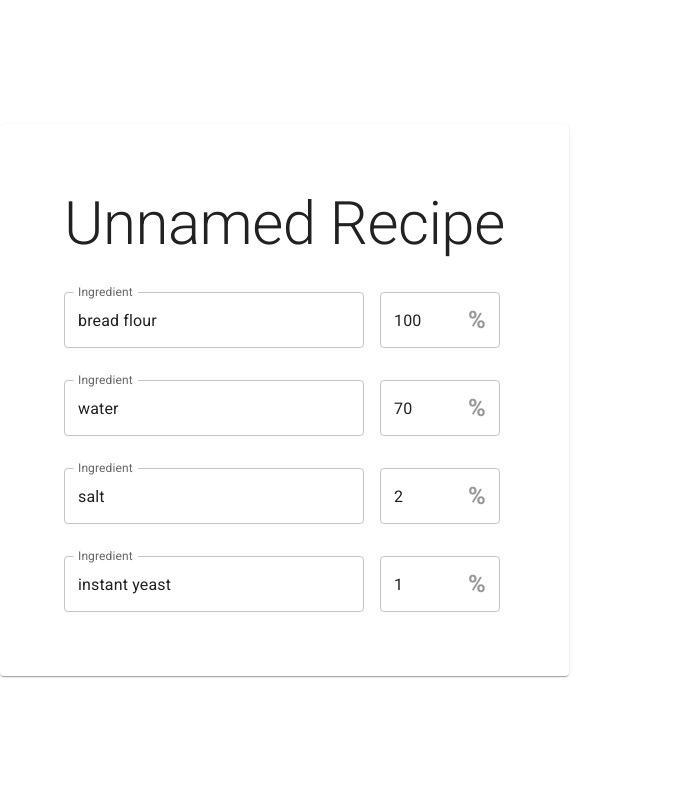
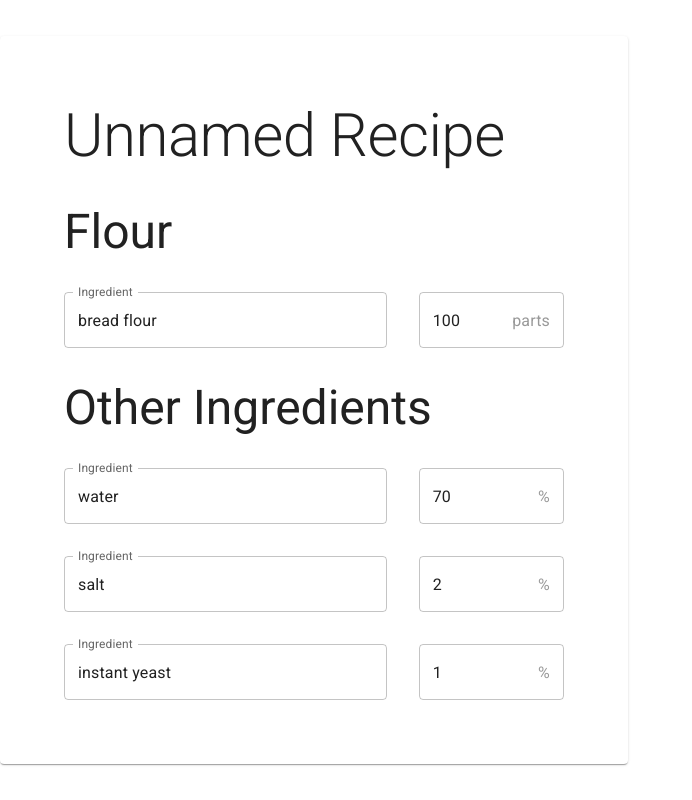
Before and after one commit to mrhanna/bread-calculator, a React (Vite) app: page / in a window 1280 px wide. Shown: the whole page, without its empty margins (0-692 px from the left). Built offline with nearby package versions, Linux system fonts and the light colour scheme.

Commit message:
Split ingredients into flours and others

```diff
--- a/src/assets/ingredients.json
+++ b/src/assets/ingredients.json
@@ -1,16 +1,24 @@
-[
+{
+  "flours": [
     "00 flour",
+    "all-purpose flour",
+    "barley flour",
+    "bread flour",
+    "cake flour",
+    "potato flour",
+    "rye flour",
+    "semolina flour",
+    "spelt flour",
+    "whole wheat flour"
+  ],
+  "others": [
     "active dry yeast",
-  "all-purpose flour",
     "almonds",
-  "barley flour",
     "basil",
     "baking powder",
     "baking soda",
-  "bread flour",
     "butter",
     "buttermilk",
-  "cake flour",
     "cheddar",
     "cheese",
     "chia seeds",
@@ -39,15 +47,11 @@
     "pecans",
     "poppy seeds",
     "potato flakes",
-  "potato flour",
     "pumpkin seeds",
     "raisins",
     "rosemary",
-  "rye flour",
     "salt",
-  "semolina flour",
     "sesame seeds",
-  "spelt flour",
     "sugar",
     "sunflower seeds",
     "thyme",
@@ -55,6 +59,6 @@
     "vinegar",
     "walnuts",
     "water",
-  "whole wheat flour",
     "yogurt"
   ]
+}
--- a/src/components/IngredientPicker.tsx
+++ b/src/components/IngredientPicker.tsx
@@ -4,55 +4,64 @@ import { useAppDispatch } from '../state/hooks';
 import ingredients from '../assets/ingredients.json';
 import type { Ingredient } from '../model';
 import { useCallback } from 'react';
-import { ingredientEdited } from '../state/editorSlice';
+import { flourEdited, ingredientEdited } from '../state/editorSlice';
 
 export default function IngredientPicker({
   ingredient,
+  scope = 'others',
+  hidePercentage = false,
 }: {
   ingredient: Ingredient;
+  scope?: 'flours' | 'others';
+  hidePercentage?: boolean;
 }) {
   const dispatch = useAppDispatch();
   const handleChange = useCallback(
-    (change: { name?: string; percentage?: number }) => {
-      dispatch(ingredientEdited({ id: ingredient.id, ...change }));
+    (change: { name?: string; measure?: number }) => {
+      const action = scope === 'flours' ? flourEdited : ingredientEdited;
+      dispatch(action({ id: ingredient.id, ...change }));
     },
-    [dispatch, ingredient.id]
+    [dispatch, scope, ingredient.id]
   );
 
   return (
-    <Stack direction="row" spacing={2}>
+    <>
+      <Grid size={hidePercentage ? 12 : 8}>
         <Autocomplete
-        sx={{ width: 300 }}
-        options={ingredients}
+          options={ingredients[scope]}
           value={ingredient.name}
           onChange={(_event, value) => handleChange({ name: value ?? '' })}
           freeSolo
           renderInput={(params) => <TextField {...params} label="Ingredient" />}
         />
+      </Grid>
+
+      {!hidePercentage && (
+        <Grid size={4}>
           <TextField
+            fullWidth
             type="number"
-        value={ingredient.percentage}
-        sx={{ width: 120 }}
+            value={ingredient.measure}
             slotProps={{
               input: {
                 endAdornment: (
                   <span
                     style={{
                       color: '#999',
-                  fontWeight: 'bold',
-                  fontSize: 24,
                       marginLeft: 8,
                     }}
                   >
-                %
+                    {scope === 'flours' ? 'parts' : '%'}
                   </span>
                 ),
               },
             }}
             onChange={(e: React.ChangeEvent<HTMLInputElement>) =>
-          handleChange({ percentage: +e.target.value })
+              handleChange({ measure: +e.target.value })
             }
           />
-    </Stack>
+        </Grid>
+      )}
+    </>
   );
 }
--- a/src/components/RecipeEditorPane.tsx
+++ b/src/components/RecipeEditorPane.tsx
@@ -8,16 +8,26 @@ export default function RecipeEditorPane() {
   const dispatch = useAppDispatch();
 
   return (
-    <Paper sx={{ p: 8 }}>
+    <Paper sx={{ p: 8, width: 500 }}>
       <Stack spacing={4}>
-        <Box>
-          <Typography variant="h2">
-            {recipe.name || 'Unnamed Recipe'}
-          </Typography>
-        </Box>
-        {recipe.ingredients.map((ingredient) => (
-          <IngredientPicker key={ingredient.id} ingredient={ingredient} />
-        ))}
+        <Typography variant="h2">{recipe.name || 'Unnamed Recipe'}</Typography>
+
+        <Typography variant="h3">Flour</Typography>
+        <Grid container spacing={4}>
+          {recipe.ingredients.flours.map((ingredient) => (
+            <IngredientPicker
+              scope="flours"
+              key={ingredient.id}
+              ingredient={ingredient}
+            />
+          ))}
+        </Grid>
+        <Grid container spacing={4}>
+          <Typography variant="h3">Other Ingredients</Typography>
+          {recipe.ingredients.others.map((ingredient) => (
+            <IngredientPicker key={ingredient.id} ingredient={ingredient} />
+          ))}
+        </Grid>
       </Stack>
     </Paper>
   );
--- a/src/model/ingredient.ts
+++ b/src/model/ingredient.ts
@@ -3,11 +3,11 @@ import { nanoid } from 'nanoid';
 export interface Ingredient {
   id: string;
   name: string;
-  percentage: number;
+  measure: number;
 }
 
-export const createIngredient = (name = '', percentage = 0): Ingredient => ({
+export const createIngredient = (name = '', measure = 0): Ingredient => ({
   id: nanoid(5),
   name,
-  percentage,
+  measure,
 });
--- a/src/model/recipe.ts
+++ b/src/model/recipe.ts
@@ -3,18 +3,23 @@ import { createIngredient, type Ingredient } from './ingredient';
 export interface Recipe {
   id: string;
   name: string;
-  ingredients: Ingredient[];
+  ingredients: {
+    flours: Ingredient[];
+    others: Ingredient[];
+  };
 }
 
 export function createDefaultRecipe(): Recipe {
   return {
     id: crypto.randomUUID(),
     name: '',
-    ingredients: [
-      createIngredient('bread flour', 100),
-      createIngredient('water', 70),
-      createIngredient('salt', 2),
-      createIngredient('instant yeast', 1),
-    ],
+    ingredients: {
+      flours: [createIngredient('bread flour', 100)],
+      others: [
+        createIngredient('water', 70),
+        createIngredient('salt', 2),
+        createIngredient('instant yeast', 1),
+      ],
+    },
   };
 }
--- a/src/state/editorSlice.ts
+++ b/src/state/editorSlice.ts
@@ -6,6 +6,7 @@ import {
   type Recipe,
 } from '../model';
 import type { RootState } from './store';
+import type { WritableDraft } from 'immer';
 
 export interface EditorState {
   recipes: Record<string, Recipe>;
@@ -29,46 +30,14 @@ const editorSlice = createSlice({
     nameEdited: (state, { payload }: PayloadAction<string>) => {
       state.recipes[state.currentRecipeId].name = payload;
     },
-    ingredientAdded: (state) => {
-      state.recipes[state.currentRecipeId].ingredients.push(createIngredient());
-    },
-    ingredientRemoved: (state, { payload }: PayloadAction<string>) => {
-      state.recipes[state.currentRecipeId].ingredients = state.recipes[
-        state.currentRecipeId
-      ].ingredients.filter(
-        (ingredient: Ingredient) => ingredient.id !== payload
-      );
-    },
-    ingredientEdited: (
-      state,
-      {
-        payload,
-      }: PayloadAction<{ id: string; name?: string; percentage?: number }>
-    ) => {
-      state.recipes[state.currentRecipeId].ingredients = state.recipes[
-        state.currentRecipeId
-      ].ingredients.map((ingredient: Ingredient) =>
-        ingredient.id === payload.id
-          ? { ...ingredient, ...payload }
-          : ingredient
-      );
-    },
-    ingredientReordered: (
-      state,
-      { payload }: PayloadAction<{ oldPosition: number; newPosition: number }>
-    ) => {
-      const ingredient =
-        state.recipes[state.currentRecipeId].ingredients[payload.oldPosition];
-      state.recipes[state.currentRecipeId].ingredients.splice(
-        payload.oldPosition,
-        1
-      );
-      state.recipes[state.currentRecipeId].ingredients.splice(
-        payload.newPosition,
-        0,
-        ingredient
-      );
-    },
+    ingredientAdded: makeAddIngredient('others'),
+    ingredientRemoved: makeRemoveIngredient('others'),
+    ingredientEdited: makeEditIngredient('others'),
+    ingredientReordered: makeReorderIngredient('others'),
+    flourAdded: makeAddIngredient('flours'),
+    flourRemoved: makeRemoveIngredient('flours'),
+    flourEdited: makeEditIngredient('flours'),
+    flourReordered: makeReorderIngredient('flours'),
     recipeSelected: (state, { payload }: PayloadAction<string>) => {
       state.currentRecipeId = payload;
     },
@@ -86,6 +55,63 @@ const editorSlice = createSlice({
   },
 });
 
+function makeAddIngredient(scope: 'flours' | 'others') {
+  return function addIngredient(state: WritableDraft<EditorState>) {
+    state.recipes[state.currentRecipeId].ingredients[scope].push(
+      createIngredient()
+    );
+  };
+}
+
+function makeRemoveIngredient(scope: 'flours' | 'others') {
+  return function removeIngredient(
+    state: WritableDraft<EditorState>,
+    action: PayloadAction<string>
+  ) {
+    state.recipes[state.currentRecipeId].ingredients[scope] = state.recipes[
+      state.currentRecipeId
+    ].ingredients[scope].filter(
+      (ingredient: Ingredient) => ingredient.id !== action.payload
+    );
+  };
+}
+
+function makeEditIngredient(scope: 'flours' | 'others') {
+  return function editIngredient(
+    state: WritableDraft<EditorState>,
+    action: PayloadAction<{ id: string; name?: string; measure?: number }>
+  ) {
+    state.recipes[state.currentRecipeId].ingredients[scope] = state.recipes[
+      state.currentRecipeId
+    ].ingredients[scope].map((ingredient: Ingredient) =>
+      ingredient.id === action.payload.id
+        ? { ...ingredient, ...action.payload }
+        : ingredient
+    );
+  };
+}
+
+function makeReorderIngredient(scope: 'flours' | 'others') {
+  return function reorderIngredient(
+    state: WritableDraft<EditorState>,
+    action: PayloadAction<{ oldPosition: number; newPosition: number }>
+  ) {
+    const ingredient =
+      state.recipes[state.currentRecipeId].ingredients[scope][
+        action.payload.oldPosition
+      ];
+    state.recipes[state.currentRecipeId].ingredients[scope].splice(
+      action.payload.oldPosition,
+      1
+    );
+    state.recipes[state.currentRecipeId].ingredients[scope].splice(
+      action.payload.newPosition,
+      0,
+      ingredient
+    );
+  };
+}
+
 export const selectCurrentRecipe = (state: RootState) =>
   state.editor.recipes[state.editor.currentRecipeId];
 
@@ -95,6 +121,10 @@ export const {
   ingredientRemoved,
   ingredientEdited,
   ingredientReordered,
+  flourAdded,
+  flourRemoved,
+  flourEdited,
+  flourReordered,
   recipeSelected,
   recipeAdded,
   recipeDeleted,
```
Lines whose indentation alone changed are shown as unchanged.
